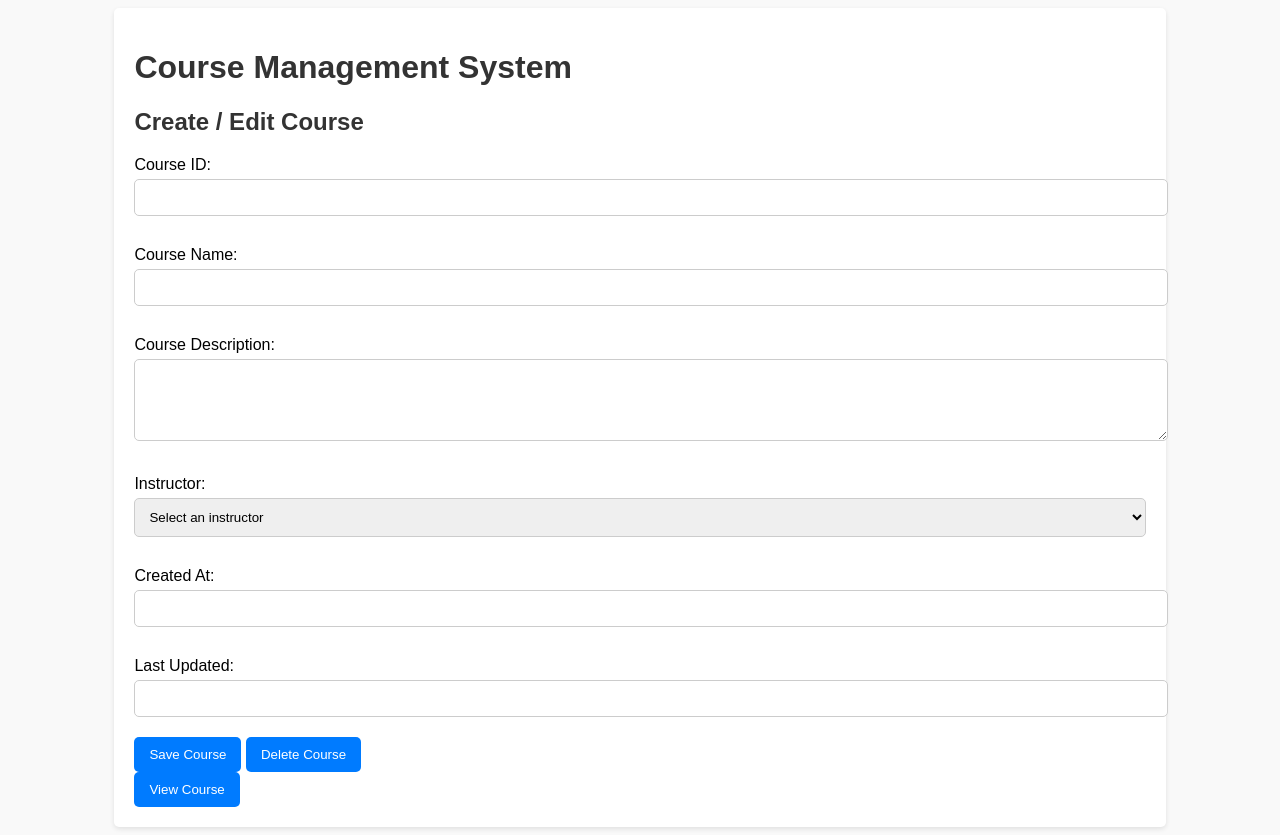
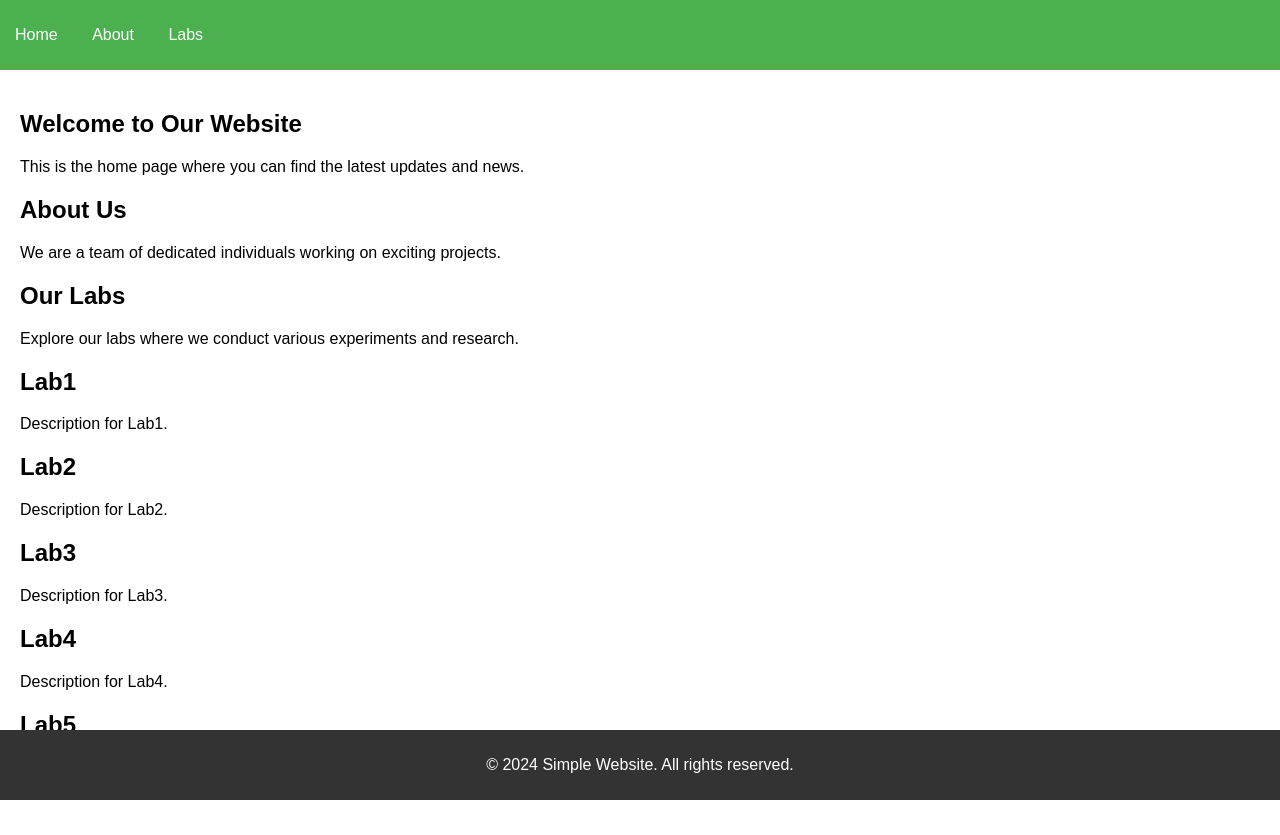
Before and after one commit to phattomp4/GTNM, a plain HTML site: page index.html in a window 1280 px wide. Drawn offline with Linux system fonts and the light colour scheme.

Commit message:
Add files via upload

```diff
--- a/index.html
+++ b/index.html
@@ -3,95 +3,73 @@
 <head>
     <meta charset="UTF-8">
     <meta name="viewport" content="width=device-width, initial-scale=1.0">
-    <title>Course Management System</title>
-    <link rel="stylesheet" href="styles.css">
-    <script src="script.js" defer></script>
+    <title>Simple Website</title>
+    <link rel="stylesheet" href="styles1.css">
 </head>
 <body>
-    <div class="container">
-        <h1>Course Management System</h1>
+    <header>
+        <nav>
+            <ul>
+                <li><a href="#home">Home</a></li>
+                <li><a href="#about">About</a></li>
+                <li>
+                    <a href="#labs">Labs</a>
+                    <ul class="dropdown">
+                        <li><a href="https://phattomp4.github.io/GTNM/">Lab1</a></li>
+                        <li><a href="#lab2">Lab2</a></li>
+                        <li><a href="#lab3">Lab3</a></li>
+                        <li><a href="#lab4">Lab4</a></li>
+                        <li><a href="#lab5">Lab5</a></li>
+                    </ul>
+                </li>
+            </ul>
+        </nav>
+    </header>
 
-        <!-- Course Form -->
-        <form id="courseForm">
-            <h2>Create / Edit Course</h2>
-            <div>
-                <label for="courseId">Course ID:</label>
-                <input type="text" id="courseId" name="courseId" readonly>
-            </div>
-            <div>
-                <label for="courseName">Course Name:</label>
-                <input type="text" id="courseName" name="courseName" maxlength="255" required>
-                <span class="error-message" id="nameError"></span>
-            </div>
-            <div>
-                <label for="courseDescription">Course Description:</label>
-                <textarea id="courseDescription" name="courseDescription" rows="4"></textarea>
-            </div>
-            <div>
-                <label for="instructor">Instructor:</label>
-                <select id="instructor" name="instructor" required>
-                    <option value="" disabled selected>Select an instructor</option>
-                    <!-- Options populated dynamically -->
-                </select>
-            </div>
-            <div>
-                <label for="createdAt">Created At:</label>
-                <input type="text" id="createdAt" name="createdAt" readonly>
-            </div>
-            <div>
-                <label for="updatedAt">Last Updated:</label>
-                <input type="text" id="updatedAt" name="updatedAt" readonly>
-            </div>
-            <button type="submit">Save Course</button>
-            <button type="button" id="deleteCourse" onclick="confirmDelete()">Delete Course</button>
-        </form>
+    <main>
+        <section id="home">
+            <h1>Welcome to Our Website</h1>
+            <p>This is the home page where you can find the latest updates and news.</p>
+        </section>
 
-        <!-- Course Details Modal -->
-        <div id="courseDetailsModal" class="modal">
-            <div class="modal-content">
-                <span class="close" id="closeModal">&times;</span>
-                <h2>Course Details</h2>
-                <p><strong>Course ID:</strong> <span id="modalCourseId"></span></p>
-                <p><strong>Course Name:</strong> <span id="modalCourseName"></span></p>
-                <p><strong>Course Description:</strong> <span id="modalCourseDescription"></span></p>
-                <p><strong>Instructor:</strong> <span id="modalInstructor"></span></p>
-                <p><strong>Created At:</strong> <span id="modalCreatedAt"></span></p>
-                <p><strong>Last Updated:</strong> <span id="modalUpdatedAt"></span></p>
-            </div>
-        </div>
+        <section id="about">
+            <h1>About Us</h1>
+            <p>We are a team of dedicated individuals working on exciting projects.</p>
+        </section>
 
-        <!-- Button to View Course Details -->
-        <button type="button" id="viewCourseBtn">View Course</button>
-    </div>
+        <section id="labs">
+            <h1>Our Labs</h1>
+            <p>Explore our labs where we conduct various experiments and research.</p>
 
-    <script>
-        // Sample script for handling form submission, modal display, etc.
-        document.getElementById('courseForm').addEventListener('submit', function (event) {
-            event.preventDefault();
-            // Form submission logic here
-        });
+            <section id="lab1">
+                <h2>Lab1</h2>
+                <p>Description for Lab1.</p>
+            </section>
 
-        function confirmDelete() {
-            const confirmation = confirm("Are you sure you want to delete this course?");
-            if (confirmation) {
-                // Delete course logic here
-            }
-        }
+            <section id="lab2">
+                <h2>Lab2</h2>
+                <p>Description for Lab2.</p>
+            </section>
 
-        document.getElementById('viewCourseBtn').addEventListener('click', function () {
-            // Fetch and display course details in modal
-            document.getElementById('modalCourseId').innerText = '001';
-            document.getElementById('modalCourseName').innerText = 'Sample Course';
-            document.getElementById('modalCourseDescription').innerText = 'This is a sample description.';
-            document.getElementById('modalInstructor').innerText = 'Instructor Name';
-            document.getElementById('modalCreatedAt').innerText = '2024-01-01 12:00';
-            document.getElementById('modalUpdatedAt').innerText = '2024-01-02 12:00';
-            document.getElementById('courseDetailsModal').style.display = 'block';
-        });
+            <section id="lab3">
+                <h2>Lab3</h2>
+                <p>Description for Lab3.</p>
+            </section>
 
-        document.getElementById('closeModal').addEventListener('click', function () {
-            document.getElementById('courseDetailsModal').style.display = 'none';
-        });
-    </script>
+            <section id="lab4">
+                <h2>Lab4</h2>
+                <p>Description for Lab4.</p>
+            </section>
+
+            <section id="lab5">
+                <h2>Lab5</h2>
+                <p>Description for Lab5.</p>
+            </section>
+        </section>
+    </main>
+
+    <footer>
+        <p>&copy; 2024 Simple Website. All rights reserved.</p>
+    </footer>
 </body>
 </html>
```
Also changed, not shown: index1.html (added, +97 -0 lines).
